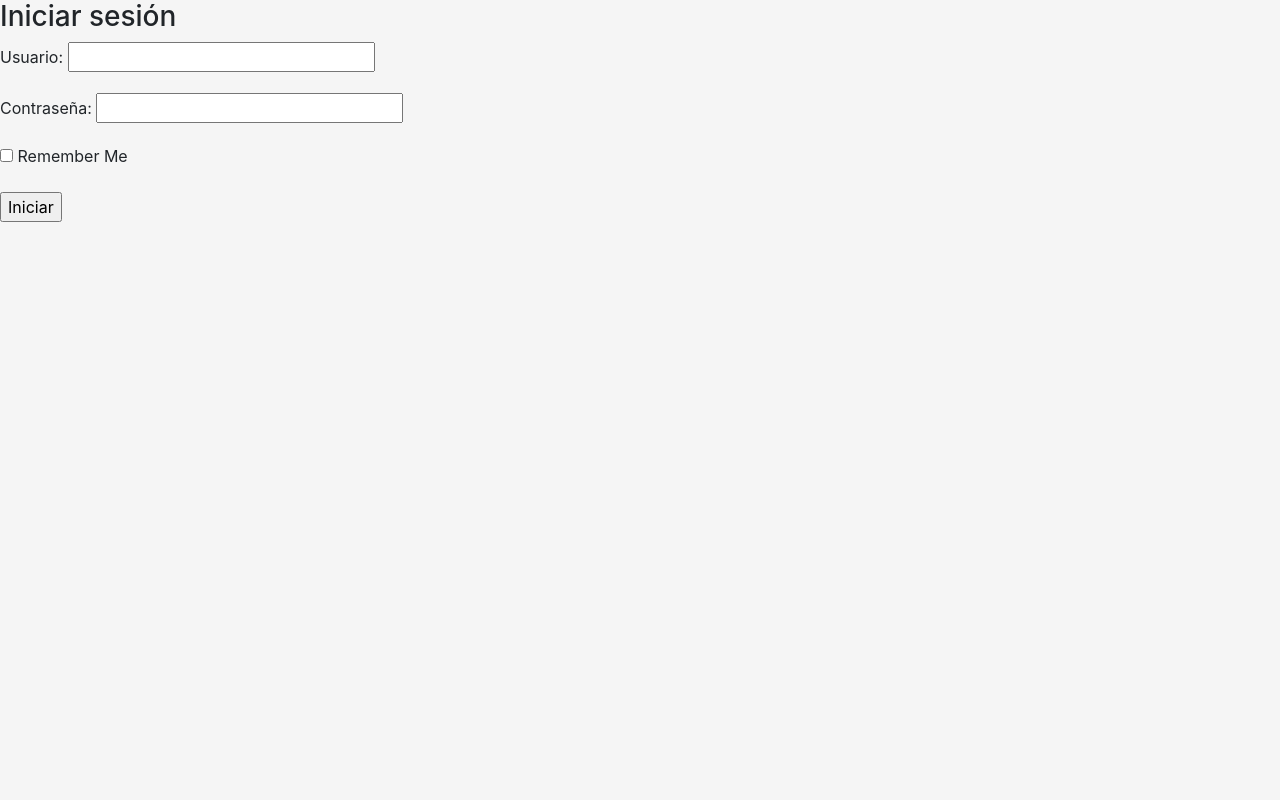
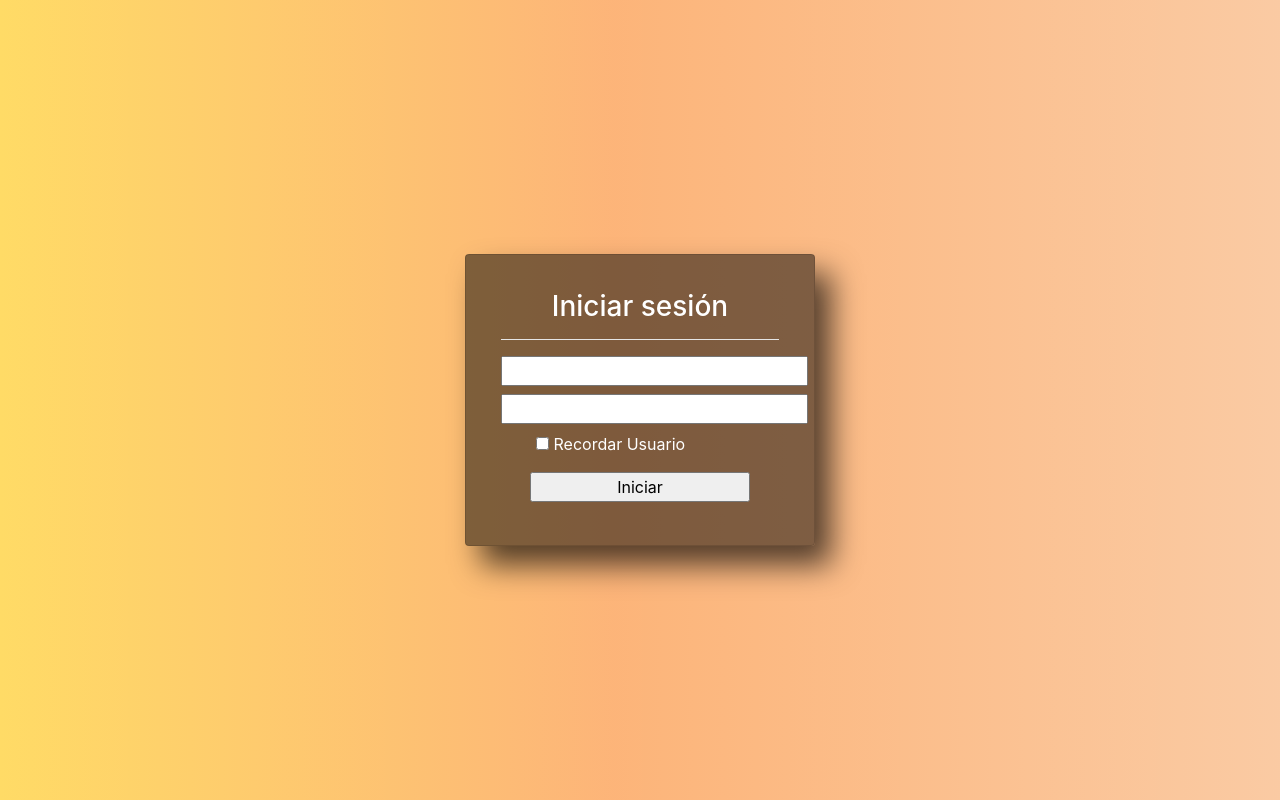
Before and after one commit to EssaulPR/ProyectoHotel, a Flask app: page / in a window 1280 px wide. Run offline with Flask 2, Linux system fonts and the light colour scheme; some libraries are stand-ins or nearby versions.

Commit message:
Login Style

```diff
--- a/app/forms.py
+++ b/app/forms.py
@@ -5,5 +5,5 @@ from wtforms.validators import DataRequired
 class Login(FlaskForm):
     username = StringField("Usuario:",validators=[DataRequired()])
     password = PasswordField("Contraseña:",validators=[DataRequired()])
-    remember_me = BooleanField("Remember Me")
+    remember_me = BooleanField("Recordar Usuario")
     submit = SubmitField("Iniciar")
--- a/app/routes.py
+++ b/app/routes.py
@@ -18,7 +18,7 @@ def login():
         # Iniciar sesion con bdd
         user = User.query.filter_by(username=form.username.data).first()
         if user is None or not user.check_password(form.password.data):
-            flash("No se encontro el usuario o la contraseña esta incorrecta.")
+            flash("Nombre de usuario o contraseña incorrecta.")
             return redirect(url_for("login"))
         login_user(user, remember=form.remember_me.data)
         flash("Iniciaste session correctamente, Hola {}".format(form.username.data))
--- a/app/static/sass/_Login.scss
+++ b/app/static/sass/_Login.scss
@@ -0,0 +1,48 @@
+.cont-login {
+  height: 100vh;
+  display: flex;
+  flex-direction: column;
+  justify-content: center;
+  align-items: center;
+
+
+    background: rgba(255,219,102,1);
+    background: -moz-linear-gradient(left, rgba(255,219,102,1) 0%, rgba(255,160,82,0.76) 48%, rgba(255,160,82,0.5) 100%);
+    background: -webkit-gradient(left top, right top, color-stop(0%, rgba(255,219,102,1)), color-stop(48%, rgba(255,160,82,0.76)), color-stop(100%, rgba(255,160,82,0.5)));
+    background: -webkit-linear-gradient(left, rgba(255,219,102,1) 0%, rgba(255,160,82,0.76) 48%, rgba(255,160,82,0.5) 100%);
+    background: -o-linear-gradient(left, rgba(255,219,102,1) 0%, rgba(255,160,82,0.76) 48%, rgba(255,160,82,0.5) 100%);
+    background: -ms-linear-gradient(left, rgba(255,219,102,1) 0%, rgba(255,160,82,0.76) 48%, rgba(255,160,82,0.5) 100%);
+    background: linear-gradient(to right, rgba(255,219,102,1) 0%, rgba(255,160,82,0.76) 48%, rgba(255,160,82,0.5) 100%);
+    filter: progid:DXImageTransform.Microsoft.gradient( startColorstr='#ffdb66', endColorstr='#ffa052', GradientType=1 );
+
+
+  .card {
+    text-align: center;
+    -webkit-box-shadow: 16px 19px 30px 0px rgba(0,0,0,0.67);
+    -moz-box-shadow: 16px 19px 30px 0px rgba(0,0,0,0.67);
+    box-shadow: 16px 19px 30px 0px rgba(0,0,0,0.67);
+
+    width: 350px;
+    padding: 35px;
+    background-color: rgba(0, 0, 0, 0.5) !important;
+
+    hr {
+      background-color: white;
+    }
+  }
+  .btn-left{
+      text-align: left;
+      margin-left: 35px;
+  }
+  .clwht {
+    color: white;
+  }
+  .cont-form{
+      margin-bottom: 8px;
+
+      .btn-submit{
+        width: 220px;
+    }
+  }
+
+}
--- a/app/static/sass/style.css
+++ b/app/static/sass/style.css
@@ -1,3 +1,55 @@
+.cont-login {
+  height: 100vh;
+  display: -webkit-box;
+  display: -ms-flexbox;
+  display: flex;
+  -webkit-box-orient: vertical;
+  -webkit-box-direction: normal;
+      -ms-flex-direction: column;
+          flex-direction: column;
+  -webkit-box-pack: center;
+      -ms-flex-pack: center;
+          justify-content: center;
+  -webkit-box-align: center;
+      -ms-flex-align: center;
+          align-items: center;
+  background: #ffdb66;
+  background: -webkit-gradient(left top, right top, color-stop(0%, #ffdb66), color-stop(48%, rgba(255, 160, 82, 0.76)), color-stop(100%, rgba(255, 160, 82, 0.5)));
+  background: -webkit-gradient(linear, left top, right top, from(#ffdb66), color-stop(48%, rgba(255, 160, 82, 0.76)), to(rgba(255, 160, 82, 0.5)));
+  background: linear-gradient(to right, #ffdb66 0%, rgba(255, 160, 82, 0.76) 48%, rgba(255, 160, 82, 0.5) 100%);
+  filter: progid:DXImageTransform.Microsoft.gradient( startColorstr='#ffdb66', endColorstr='#ffa052', GradientType=1 );
+}
+
+.cont-login .card {
+  text-align: center;
+  -webkit-box-shadow: 16px 19px 30px 0px rgba(0, 0, 0, 0.67);
+  box-shadow: 16px 19px 30px 0px rgba(0, 0, 0, 0.67);
+  width: 350px;
+  padding: 35px;
+  background-color: rgba(0, 0, 0, 0.5) !important;
+}
+
+.cont-login .card hr {
+  background-color: white;
+}
+
+.cont-login .btn-left {
+  text-align: left;
+  margin-left: 35px;
+}
+
+.cont-login .clwht {
+  color: white;
+}
+
+.cont-login .cont-form {
+  margin-bottom: 8px;
+}
+
+.cont-login .cont-form .btn-submit {
+  width: 220px;
+}
+
 body {
   background-color: whitesmoke;
 }
--- a/app/templates/login.html
+++ b/app/templates/login.html
@@ -3,32 +3,44 @@
 {% block content %}
 <section class="cont-login">
 
+    <form action="" method="POST" class="card clwht">
+        {{ form.hidden_tag() }}
+        <div>
+            <h3>Iniciar sesión</h3>
+            <hr>
+        </div>
+
+        <div>
             {% with messages = get_flashed_messages() %}
             {% if messages %}
             {% for message in messages %}
-    <h4>{{message}}</h4>
+            <h4><strong>{{message}}</strong></h4>
+            <hr>
             {% endfor  %}
             {% endif %}
             {% endwith %}
+        </div>
 
-    <form action="" method="POST">
-        {{ form.hidden_tag() }}
-        <h3>Iniciar sesión</h3>
-        <p>
-            {{ form.username.label }}
-            {{ form.username(size=25) }}
-        </p>
-        <p>
-            {{ form.password.label }}
+        <div class="cont-form">
+            <!-- {{ form.username.label }} -->
+            {{ form.username(size=25)}}
+        </div>
+
+        <div class="cont-form">
+            <!-- {{ form.password.label }} -->
             {{ form.password(size=25) }}
-        </p>
-        <p>
+        </div>
+
+        <div class="cont-form btn-left">
             {{ form.remember_me() }}
             {{ form.remember_me.label }}
-        </p>
-        <p>
-            {{ form.submit() }}
-        </p>
+        </div class="cont-form">
+
+        <div class="cont-form">
+            <!-- {{ form.submit() }} -->
+            <input class="btn-submit" type="submit" value="Iniciar">
+        </div>
+
     </form>
 </section>
 {% endblock %}
```
Also changed, not shown: 1 other file. Lines whose indentation alone changed are shown as unchanged.
